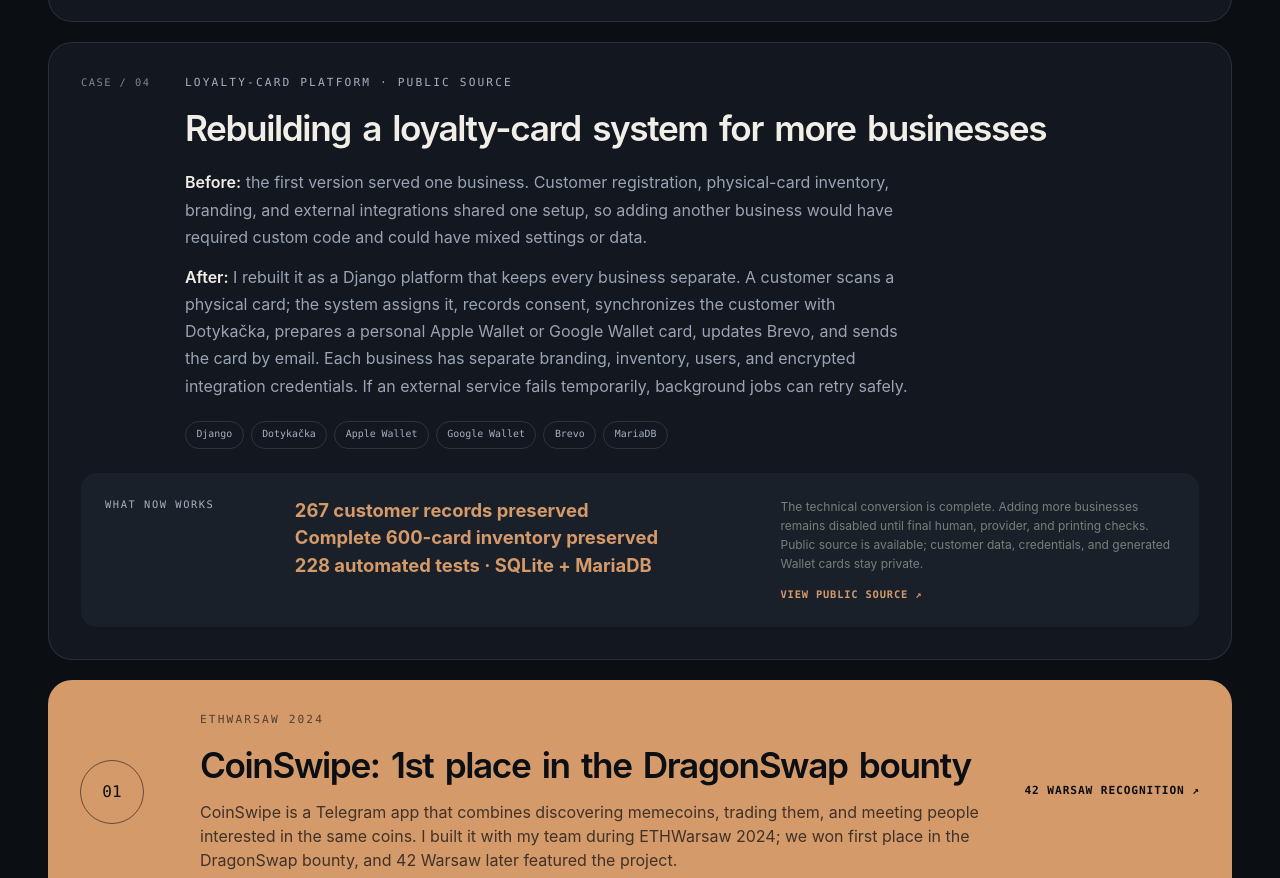
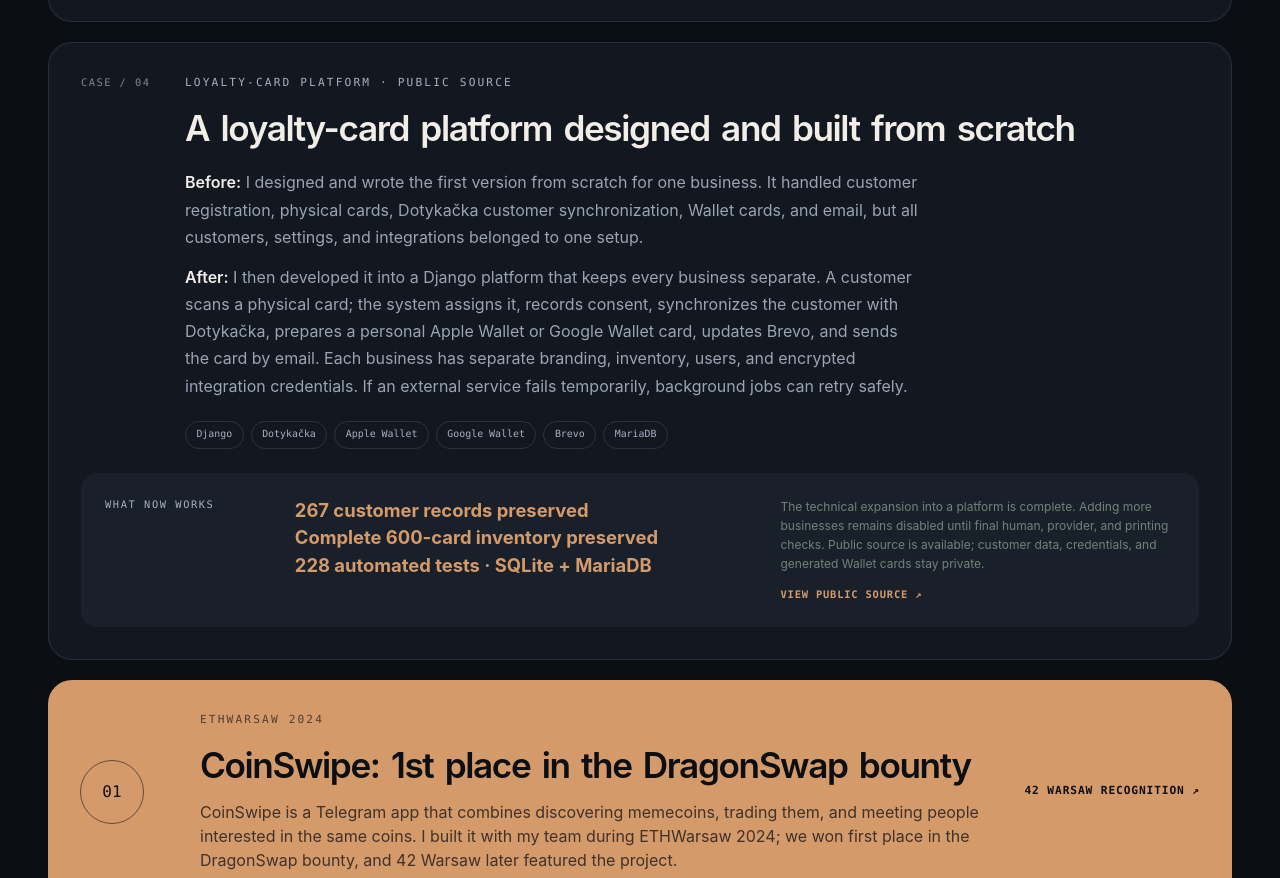
Before and after one commit to Dymirt/Dymirt.github.io, a website: page index.html in a window 1280 px wide. Shown: the part 4160-5038 px from the top of the page. Drawn offline with Linux system fonts and the light colour scheme.

Commit message:
Clarify loyalty platform authorship
Signed-off-by: Dymirt <kolidadmytro@gmail.com>

```diff
--- a/index.html
+++ b/index.html
@@ -186,15 +186,15 @@
           <div class="case-index">CASE / 04</div>
           <div>
             <p class="case-kicker" data-i18n="case4Kicker">Loyalty-card platform · Public source</p>
-            <h3 data-i18n="case4Title">Rebuilding a loyalty-card system for more businesses</h3>
-            <p data-i18n-html="case4Text"><span class="comparison-part"><strong>Before:</strong> the first version served one business. Customer registration, physical-card inventory, branding, and external integrations shared one setup, so adding another business would have required custom code and could have mixed settings or data.</span><span class="comparison-part"><strong>After:</strong> I rebuilt it as a Django platform that keeps every business separate. A customer scans a physical card; the system assigns it, records consent, synchronizes the customer with Dotykačka, prepares a personal Apple Wallet or Google Wallet card, updates Brevo, and sends the card by email. Each business has separate branding, inventory, users, and encrypted integration credentials. If an external service fails temporarily, background jobs can retry safely.</span></p>
+            <h3 data-i18n="case4Title">A loyalty-card platform designed and built from scratch</h3>
+            <p data-i18n-html="case4Text"><span class="comparison-part"><strong>Before:</strong> I designed and wrote the first version from scratch for one business. It handled customer registration, physical cards, Dotykačka customer synchronization, Wallet cards, and email, but all customers, settings, and integrations belonged to one setup.</span><span class="comparison-part"><strong>After:</strong> I then developed it into a Django platform that keeps every business separate. A customer scans a physical card; the system assigns it, records consent, synchronizes the customer with Dotykačka, prepares a personal Apple Wallet or Google Wallet card, updates Brevo, and sends the card by email. Each business has separate branding, inventory, users, and encrypted integration credentials. If an external service fails temporarily, background jobs can retry safely.</span></p>
             <div class="tag-row"><span>Django</span><span>Dotykačka</span><span>Apple Wallet</span><span>Google Wallet</span><span>Brevo</span><span>MariaDB</span></div>
           </div>
           <div class="case-result">
             <p data-i18n="engineeringEvidence">What now works</p>
             <strong data-i18n-html="case4Result">267 customer records preserved<br>Complete 600-card inventory preserved<br>228 automated tests · SQLite + MariaDB</strong>
             <div class="case-note">
-              <span data-i18n="case4Note">The technical conversion is complete. Adding more businesses remains disabled until final human, provider, and printing checks. Public source is available; customer data, credentials, and generated Wallet cards stay private.</span>
+              <span data-i18n="case4Note">The technical expansion into a platform is complete. Adding more businesses remains disabled until final human, provider, and printing checks. Public source is available; customer data, credentials, and generated Wallet cards stay private.</span>
               <a class="case-source-link" href="https://github.com/Dymirt/loyalty_cards" target="_blank" rel="noreferrer" data-i18n="viewPublicSource">View public source</a>
             </div>
           </div>
@@ -297,6 +297,6 @@
   </footer>
 
   <div id="toast" class="toast" role="status" aria-live="polite" data-i18n="emailCopied">Email copied</div>
-  <script src="script.js?v=20260719-4"></script>
+  <script src="script.js?v=20260719-5"></script>
 </body>
 </html>
--- a/script.js
+++ b/script.js
@@ -32,9 +32,9 @@ const translations = {
     case2Text: '<span class="comparison-part"><strong>Before:</strong> the legacy PHP system could not communicate directly with Poland’s National e-Invoice System (KSeF), which requires newer authentication and invoice formats.</span><span class="comparison-part"><strong>After:</strong> I added a separate Python service that converts invoice data to FA(3) XML, authenticates with KSeF, sends invoices, checks their status, and finds an invoice submitted earlier. The old system can now use KSeF without a risky rewrite of the whole application.</span>',
     tagDuplicateRecovery: 'Already-submitted invoices', case2Result: 'Legacy PHP → Python service → KSeF<br>Send invoices &amp; check status<br>Find an already-submitted invoice',
     case2Note: 'Implemented as four API endpoints with FA(3) XML generation and four focused tests. Business details remain private.',
-    case4Kicker: 'Loyalty-card platform · Public source', case4Title: 'Rebuilding a loyalty-card system for more businesses',
-    case4Text: '<span class="comparison-part"><strong>Before:</strong> the first version served one business. Customer registration, physical-card inventory, branding, and external integrations shared one setup, so adding another business would have required custom code and could have mixed settings or data.</span><span class="comparison-part"><strong>After:</strong> I rebuilt it as a Django platform that keeps every business separate. A customer scans a physical card; the system assigns it, records consent, synchronizes the customer with Dotykačka, prepares a personal Apple Wallet or Google Wallet card, updates Brevo, and sends the card by email. Each business has separate branding, inventory, users, and encrypted integration credentials. If an external service fails temporarily, background jobs can retry safely.</span>',
-    case4Result: '267 customer records preserved<br>Complete 600-card inventory preserved<br>228 automated tests · SQLite + MariaDB', case4Note: 'The technical conversion is complete. Adding more businesses remains disabled until final human, provider, and printing checks. Public source is available; customer data, credentials, and generated Wallet cards stay private.', viewPublicSource: 'View public source',
+    case4Kicker: 'Loyalty-card platform · Public source', case4Title: 'A loyalty-card platform designed and built from scratch',
+    case4Text: '<span class="comparison-part"><strong>Before:</strong> I designed and wrote the first version from scratch for one business. It handled customer registration, physical cards, Dotykačka customer synchronization, Wallet cards, and email, but all customers, settings, and integrations belonged to one setup.</span><span class="comparison-part"><strong>After:</strong> I then developed it into a Django platform that keeps every business separate. A customer scans a physical card; the system assigns it, records consent, synchronizes the customer with Dotykačka, prepares a personal Apple Wallet or Google Wallet card, updates Brevo, and sends the card by email. Each business has separate branding, inventory, users, and encrypted integration credentials. If an external service fails temporarily, background jobs can retry safely.</span>',
+    case4Result: '267 customer records preserved<br>Complete 600-card inventory preserved<br>228 automated tests · SQLite + MariaDB', case4Note: 'The technical expansion into a platform is complete. Adding more businesses remains disabled until final human, provider, and printing checks. Public source is available; customer data, credentials, and generated Wallet cards stay private.', viewPublicSource: 'View public source',
     awardTitle: 'CoinSwipe: 1st place in the DragonSwap bounty', awardText: 'CoinSwipe is a Telegram app that combines discovering memecoins, trading them, and meeting people interested in the same coins. I built it with my team during ETHWarsaw 2024; we won first place in the DragonSwap bounty, and 42 Warsaw later featured the project.', recognitionPost: '42 Warsaw recognition',
     warsawMossAwardTitle: 'Eco Navigate: 3rd place', warsawMossAwardText: '<span class="comparison-part"><strong>Before:</strong> route planners mainly compared time and distance.</span><span class="comparison-part"><strong>After:</strong> Eco Navigate compares walking and cycling routes through Warsaw using data about nearby trees, parks, and other green areas. It recommends a greener option while showing its distance, time, and extra detour, and it also displays live air-quality stations.</span>',
     viewProject: 'View project', viewDiploma: 'View diploma', diplomaAlt: 'HumanTech Hack 2024 third-place diploma for Dmytro Kolida',
@@ -86,9 +86,9 @@ const translations = {
     case2Text: '<span class="comparison-part"><strong>Przed:</strong> system legacy w PHP nie potrafił komunikować się bezpośrednio z Krajowym Systemem e-Faktur (KSeF), który wymaga nowszego uwierzytelniania i formatu faktur.</span><span class="comparison-part"><strong>Po:</strong> dodałem osobny serwis w Pythonie, który przekształca dane faktury do XML FA(3), uwierzytelnia się w KSeF, wysyła dokument, sprawdza jego status i znajduje fakturę wysłaną wcześniej. Stary system może korzystać z KSeF bez ryzykownego przepisywania całej aplikacji.</span>',
     tagDuplicateRecovery: 'Wcześniej wysłane faktury', case2Result: 'System PHP → serwis Python → KSeF<br>Wysyłka faktur i sprawdzanie statusu<br>Wyszukiwanie wcześniej wysłanej faktury',
     case2Note: 'Integracja ma cztery endpointy API, generuje XML FA(3) i obejmuje cztery testy celowane. Szczegóły biznesowe pozostają prywatne.',
-    case4Kicker: 'Platforma kart lojalnościowych · Publiczny kod', case4Title: 'Przebudowa systemu kart lojalnościowych dla kolejnych firm',
-    case4Text: '<span class="comparison-part"><strong>Przed:</strong> pierwsza wersja obsługiwała jedną firmę. Rejestracja klientów, pula kart fizycznych, wygląd kart i integracje korzystały z jednej konfiguracji, dlatego dodanie kolejnej firmy wymagałoby zmian w kodzie i groziłoby pomieszaniem ustawień lub danych.</span><span class="comparison-part"><strong>Po:</strong> przebudowałem system w platformę Django, która oddziela dane każdej firmy. Klient skanuje kartę fizyczną, a system przypisuje ją, zapisuje zgodę, synchronizuje klienta z Dotykačka, przygotowuje osobistą kartę Apple Wallet lub Google Wallet, aktualizuje kontakt w Brevo i wysyła kartę e-mailem. Każda firma ma osobny wygląd, pulę kart, użytkowników i zaszyfrowane dane dostępowe do integracji. Gdy usługa zewnętrzna chwilowo nie działa, zadanie może zostać bezpiecznie ponowione.</span>',
-    case4Result: 'Zachowano 267 rekordów klientów<br>Zachowano pełną pulę 600 kart fizycznych<br>228 testów automatycznych · SQLite + MariaDB', case4Note: 'Przebudowa techniczna jest ukończona. Dodawanie kolejnych firm pozostaje wyłączone do czasu końcowego odbioru oraz testów integracji i druku. Kod źródłowy jest publiczny; dane klientów, dane dostępowe i wygenerowane karty Wallet pozostają prywatne.', viewPublicSource: 'Zobacz publiczny kod',
+    case4Kicker: 'Platforma kart lojalnościowych · Publiczny kod', case4Title: 'Platforma kart lojalnościowych zaprojektowana i napisana od zera',
+    case4Text: '<span class="comparison-part"><strong>Przed:</strong> pierwszą wersję zaprojektowałem i napisałem od zera dla jednej firmy. Obsługiwała rejestrację klientów, karty fizyczne, synchronizację klientów z systemem Dotykačka, karty Wallet i e-mail, ale wszystkie dane klientów, ustawienia i integracje korzystały z jednej konfiguracji.</span><span class="comparison-part"><strong>Po:</strong> następnie rozwinąłem ją w platformę Django, która oddziela dane każdej firmy. Klient skanuje kartę fizyczną, a system przypisuje ją, zapisuje zgodę, synchronizuje dane klienta z systemem Dotykačka, przygotowuje osobistą kartę Apple Wallet lub Google Wallet, aktualizuje kontakt w Brevo i wysyła kartę e-mailem. Każda firma ma osobny wygląd, pulę kart, użytkowników i zaszyfrowane dane dostępowe do integracji. Gdy usługa zewnętrzna chwilowo nie działa, zadanie może zostać bezpiecznie ponowione.</span>',
+    case4Result: 'Zachowano 267 rekordów klientów<br>Zachowano pełną pulę 600 kart fizycznych<br>228 testów automatycznych · SQLite + MariaDB', case4Note: 'Techniczne rozwinięcie systemu w platformę jest ukończone. Dodawanie kolejnych firm pozostaje wyłączone do czasu końcowego odbioru oraz testów integracji i druku. Kod źródłowy jest publiczny; dane klientów, dane dostępowe i wygenerowane karty Wallet pozostają prywatne.', viewPublicSource: 'Zobacz publiczny kod',
     awardTitle: 'CoinSwipe: 1. miejsce w bounty DragonSwap', awardText: 'CoinSwipe to aplikacja w Telegramie, która łączy odkrywanie memecoinów, handel nimi i poznawanie osób zainteresowanych tymi samymi projektami. Zbudowałem ją z zespołem podczas ETHWarsaw 2024; zdobyliśmy 1. miejsce w bounty DragonSwap, a 42 Warsaw później opisało projekt.', recognitionPost: 'Post 42 Warsaw',
     warsawMossAwardTitle: 'Eco Navigate: 3. miejsce', warsawMossAwardText: '<span class="comparison-part"><strong>Przed:</strong> nawigacje porównywały głównie czas i odległość.</span><span class="comparison-part"><strong>Po:</strong> Eco Navigate porównuje trasy piesze i rowerowe przez Warszawę na podstawie danych o pobliskich drzewach, parkach i innych terenach zielonych. Poleca bardziej zieloną opcję, pokazując jej długość, czas i dodatkowe nadłożenie drogi, a także wyświetla aktualne stacje jakości powietrza.</span>',
     viewProject: 'Zobacz projekt', viewDiploma: 'Zobacz dyplom', diplomaAlt: 'Dyplom Dmytra Kolidy za 3. miejsce podczas HumanTech Hack 2024',
```
